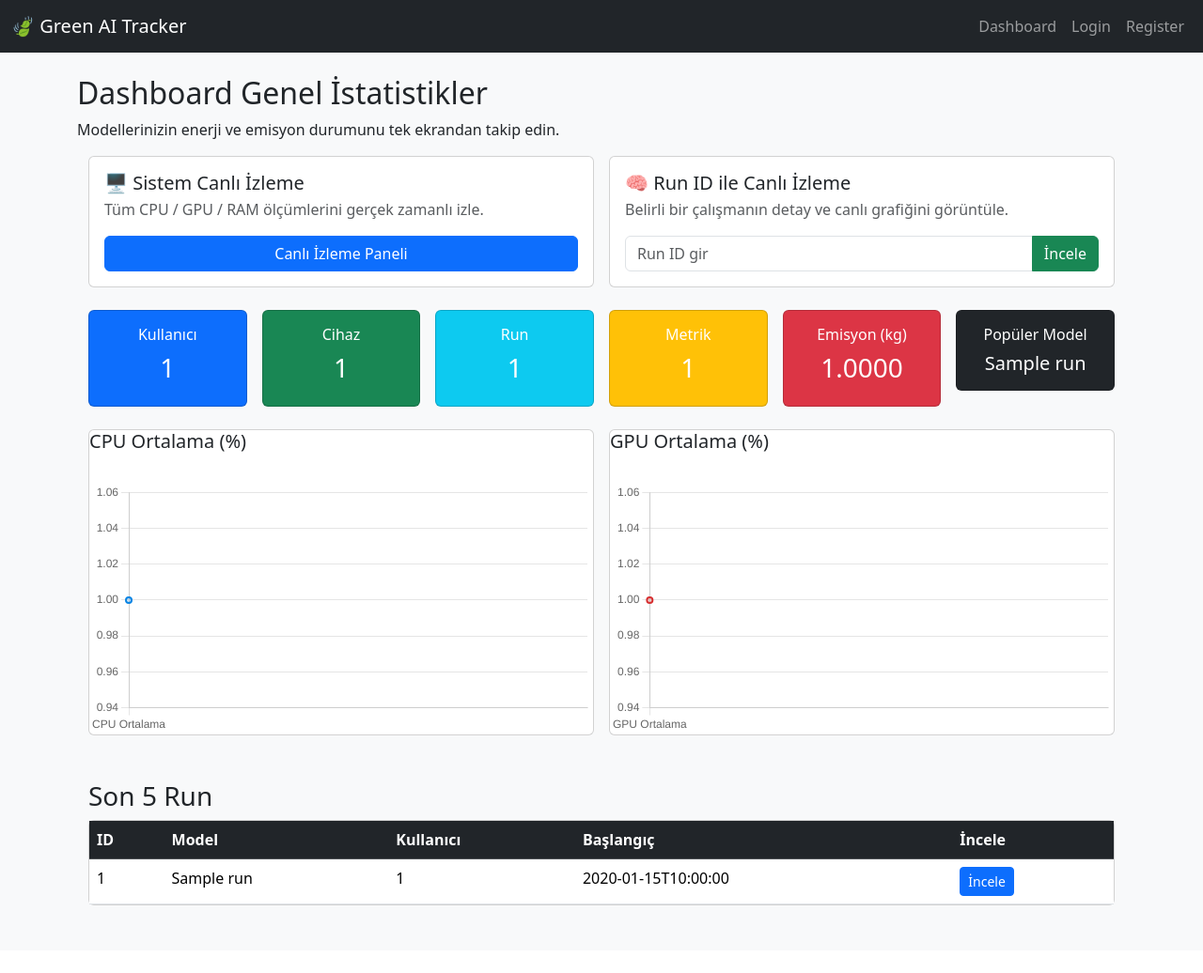
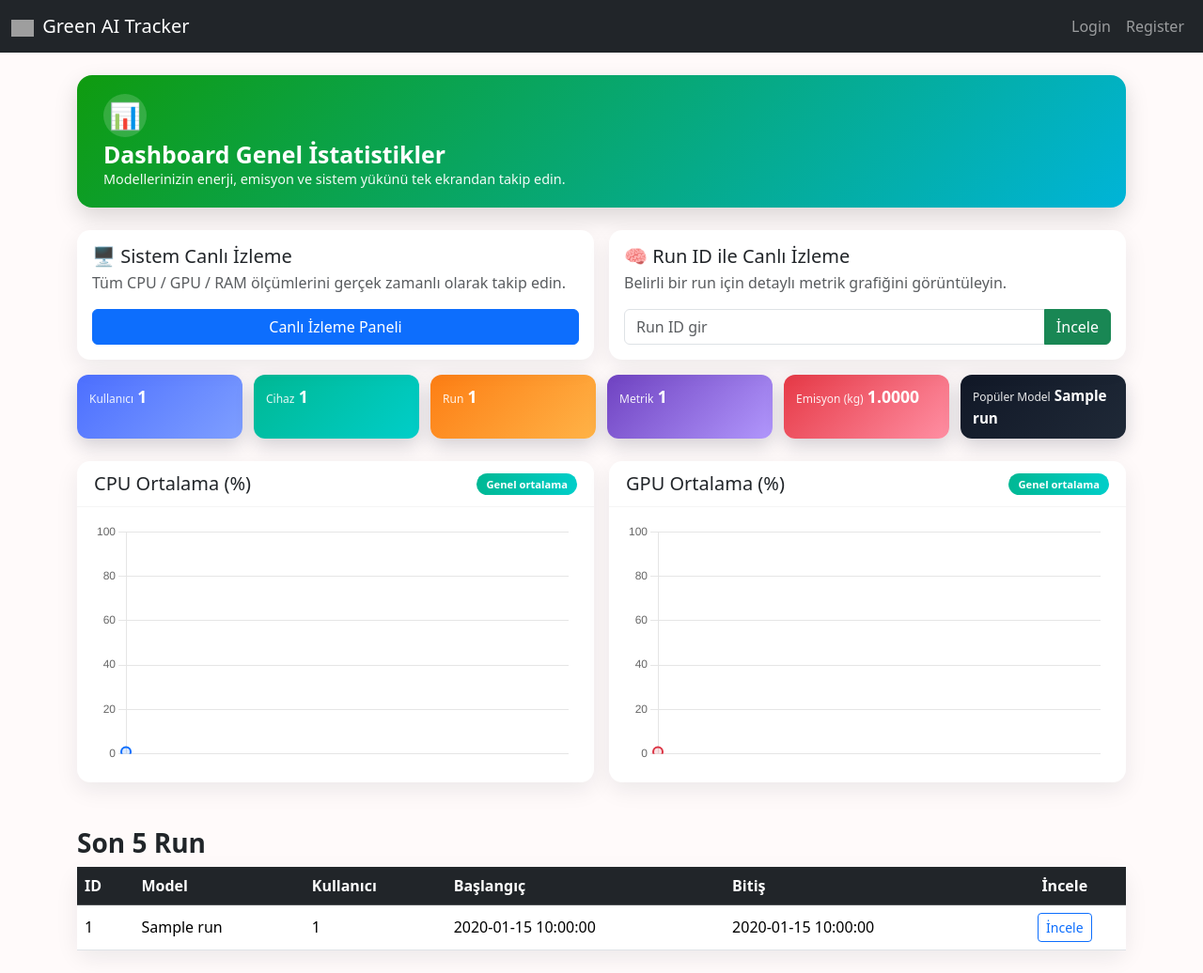
Before and after one commit to Merdgn/green-ai-tracker, a FastAPI app: template app/templates/index.html in a window 1280 px wide. Shown: the whole page at 94% size. Before the commit the page ends 964 px from the top, so only its background shows below. Run offline with FastAPI, Linux system fonts and the light colour scheme; the template is opened without the code that fills it: most values are stand-ins (such as "Sample title", 1, 10 or a date in 2020); grey boxes are pictures that could not be loaded.

Commit message:
Add dashboard stats UI, end time column and improve CPU/GPU charts

```diff
--- a/app/static/style.css
+++ b/app/static/style.css
@@ -1,7 +1,10 @@
+/* === GENEL ARKA PLAN === */
 body {
-    background: #f7f7f7;
+    background: rgb(255,250,250)
+
 }
 
+/* Eski dashboard chart layout'ların kalsın diye bıraktım */
 .charts-wrapper {
     display: grid;
     grid-template-columns: repeat(2, 1fr);
@@ -21,18 +24,16 @@
     border-radius: 10px;
 }
 
-
 .subtitle {
     color: #bbb;
     margin-top: 10px;
     text-align: center;
 }
 
-
 /* ========== AUTH PAGES (login / register) ========== */
 
 .auth-wrapper {
-    min-height: calc(100vh - 90px); /* navbar yüksekliği çıkarıldı */
+    min-height: calc(100vh - 90px);
     display: flex;
     align-items: center;
     justify-content: center;
@@ -79,3 +80,120 @@
 .auth-link:hover {
     text-decoration: underline;
 }
+
+/* ========== DASHBOARD BÜYÜK HEADER ========== */
+/* Monitor sayfasındaki yeşil barın dashboard versiyonu */
+
+.page-gradient-header {
+     background: linear-gradient(135deg, #0f9b0f, #00b4d8);
+        color: #fff;
+        border-radius: 1rem;
+        padding: 1.25rem 1.75rem;
+        margin-top: 1rem;
+        margin-bottom: 1.75rem;
+        box-shadow: 0 10px 25px rgba(0, 0, 0, 0.15);
+        display: flex;
+        flex-direction: column;
+        gap: 0.25rem;
+    }
+
+.pg-icon {
+    width: 46px;
+    height: 46px;
+    border-radius: 999px;
+    background: rgba(255, 255, 255, 0.16);
+    display: flex;
+    align-items: center;
+    justify-content: center;
+    font-size: 1.7rem;
+}
+
+.pg-title {
+    margin: 0;
+    font-size: 1.55rem;
+    font-weight: 600;
+}
+
+.pg-subtitle {
+    margin: 0;
+    font-size: 0.9rem;
+    opacity: 0.95;
+}
+
+/* ========== DASHBOARD KARTLAR ========== */
+
+.dash-card {
+    border-radius: 14px;
+    border: none;
+    box-shadow: 0 8px 24px rgba(15, 23, 42, 0.08);
+    background-color: #ffffff;
+}
+
+.dash-card-header {
+    padding: 12px 18px;
+    border-bottom: 1px solid rgba(0,0,0,0.04);
+    display: flex;
+    justify-content: space-between;
+    align-items: center;
+}
+
+.dash-card-body {
+    padding: 16px 18px 20px 18px;
+}
+
+.badge-live {
+    background: linear-gradient(90deg, #00b894, #00cec9);
+    border-radius: 999px;
+    font-size: 0.7rem;
+    padding: 6px 10px;
+    color: #fff;
+}
+
+/* Küçük istatistik kartları */
+.stats-grid {
+    display: flex;
+    flex-wrap: wrap;
+    gap: 12px;
+}
+
+.stat-card {
+    flex: 1 1 140px;
+    border-radius: 12px;
+    padding: 10px 13px;
+    color: #fff;
+    box-shadow: 0 8px 20px rgba(15, 23, 42, 0.18);
+}
+
+.stat-label {
+    font-size: 0.75rem;
+    opacity: 0.9;
+}
+
+.stat-value {
+    font-size: 1.1rem;
+    font-weight: 600;
+}
+
+.stat-small {
+    font-size: 0.95rem;
+}
+
+/* Renkler */
+.stat-users   { background: linear-gradient(135deg, #4c6fff, #7f9fff); }
+.stat-devices { background: linear-gradient(135deg, #00b894, #00cec9); }
+.stat-runs    { background: linear-gradient(135deg, #fd7e14, #ffb347); }
+.stat-metrics { background: linear-gradient(135deg, #6f42c1, #b197fc); }
+.stat-emission{ background: linear-gradient(135deg, #e63946, #ff8fa3); }
+.stat-popular { background: linear-gradient(135deg, #111827, #1f2937); }
+
+.section-title {
+    font-weight: 600;
+}
+
+/* Mobile uyumu */
+@media (max-width: 768px) {
+    .page-gradient-header {
+        flex-direction: column;
+        align-items: flex-start;
+    }
+}
--- a/app/templates/base.html
+++ b/app/templates/base.html
@@ -2,16 +2,21 @@
 <html lang="tr">
 <head>
     <meta charset="UTF-8">
-    <title>Green AI Tracker</title>
+    <title>{{ title if title else "Green AI Tracker" }}</title>
     <meta name="viewport" content="width=device-width, initial-scale=1">
 
-    <!-- Bootstrap CSS (sen ne kullanıyorsan onu koy) -->
+    <!-- Bootstrap CSS -->
     <link
         href="https://cdn.jsdelivr.net/npm/bootstrap@5.3.3/dist/css/bootstrap.min.css"
         rel="stylesheet"
     >
+
+    <!-- SENİN CSS DOSYAN -->
+    <link rel="stylesheet" href="/static/style.css?v=1">
 </head>
-<body class="bg-light">
+
+<body>
+<!-- bg-light'i sildim, arka planı tamamen style.css yönetecek -->
 
 <nav class="navbar navbar-expand-lg navbar-dark bg-dark">
     <div class="container-fluid">
@@ -28,6 +33,7 @@
 
         <div class="collapse navbar-collapse" id="navbarNav">
             <ul class="navbar-nav ms-auto">
+
                 {# Kullanıcı login OLDUYSA #}
                 {% if request.state.current_user %}
                     <li class="nav-item">
@@ -58,11 +64,11 @@
     </div>
 </nav>
 
-<div class="container my-5">
-    {% block content %}
-    <!-- Sayfa içeriği buraya gelecek -->
-    {% endblock %}
+<div class="container my-4">
+    {% block content %}{% endblock %}
 </div>
 
 <!-- Bootstrap JS -->
-<script src="https://cdn.jsdelivr.net/npm/bootstrap@5.3.3/dist/js/bootstrap.bundle.m
+<script src="https://cdn.jsdelivr.net/npm/bootstrap@5.3.3/dist/js/bootstrap.bundle.min.js"></script>
+</body>
+</html>
--- a/app/templates/index.html
+++ b/app/templates/index.html
@@ -1,38 +1,46 @@
-{% extends "layout.html" %}
+{% extends "base.html" %}
 
 {% block content %}
 
-<div class="page-gradient-header">
-    <h2>Dashboard Genel İstatistikler</h2>
-    <p>Modellerinizin enerji ve emisyon durumunu tek ekrandan takip edin.</p>
+<!-- ÜST BÜYÜK GRADIENT BAŞLIK -->
+<div class="page-gradient-header mb-4">
+    <div class="pg-icon">
+        📊
+    </div>
+    <div>
+        <h1 class="pg-title">Dashboard Genel İstatistikler</h1>
+        <p class="pg-subtitle">
+            Modellerinizin enerji, emisyon ve sistem yükünü tek ekrandan takip edin.
+        </p>
+    </div>
 </div>
 
-<div class="container mb-5">
-
 <!-- ÜST KARTLAR -->
-    <div class="row g-3 mb-4">
+<div class="row g-3 mb-3">
     <!-- Sistem Canlı İzleme -->
     <div class="col-md-6">
-            <div class="card chart-card">
-                <div class="card-body">
+        <div class="card dash-card h-100">
+            <div class="card-body d-flex flex-column">
                 <h5 class="card-title mb-1">🖥️ Sistem Canlı İzleme</h5>
                 <p class="card-text text-muted mb-3">
-                        Tüm CPU / GPU / RAM ölçümlerini gerçek zamanlı izle.
+                    Tüm CPU / GPU / RAM ölçümlerini gerçek zamanlı olarak takip edin.
                 </p>
-                    <a href="/monitor" class="btn btn-primary w-100">Canlı İzleme Paneli</a>
+                <a href="/monitor" class="btn btn-primary mt-auto w-100">
+                    Canlı İzleme Paneli
+                </a>
             </div>
         </div>
     </div>
 
     <!-- Run ID ile Canlı İzleme -->
     <div class="col-md-6">
-            <div class="card chart-card">
-                <div class="card-body">
+        <div class="card dash-card h-100">
+            <div class="card-body d-flex flex-column">
                 <h5 class="card-title mb-1">🧠 Run ID ile Canlı İzleme</h5>
                 <p class="card-text text-muted mb-3">
-                        Belirli bir çalışmanın detay ve canlı grafiğini görüntüle.
+                    Belirli bir run için detaylı metrik grafiğini görüntüleyin.
                 </p>
-                    <div class="input-group">
+                <div class="input-group mt-auto">
                     <input id="runIdInput" type="number" class="form-control" placeholder="Run ID gir" />
                     <button id="runIdGoBtn" class="btn btn-success">İncele</button>
                 </div>
@@ -41,31 +49,32 @@
     </div>
 </div>
 
-    <!-- İSTATİSTİK KARTLAR -->
-    <div id="stats-cards" class="row g-3 mb-4">
-        <!-- JS ile doldurulacak -->
+<!-- RENKLİ KÜÇÜK İSTATİSTİK KARTLARI -->
+<div id="stats-grid" class="stats-grid mb-4">
+    <!-- JS dolduracak -->
 </div>
 
 <!-- ORTALAMA GRAFİKLER -->
 <div class="row g-3 mb-5">
     <div class="col-md-6">
-            <div class="card chart-card">
-                <div class="chart-card-header">
-                    <h5>CPU Ortalama (%)</h5>
-                    <span class="badge badge-live text-white">Genel ortalama</span>
+        <div class="card dash-card">
+            <div class="dash-card-header">
+                <h5 class="mb-0">CPU Ortalama (%)</h5>
+                <span class="badge badge-live">Genel ortalama</span>
             </div>
-                <div class="chart-card-body">
+            <div class="dash-card-body">
                 <canvas id="cpuChart" style="height:260px;"></canvas>
             </div>
         </div>
     </div>
+
     <div class="col-md-6">
-            <div class="card chart-card">
-                <div class="chart-card-header">
-                    <h5>GPU Ortalama (%)</h5>
-                    <span class="badge badge-live text-white">Genel ortalama</span>
+        <div class="card dash-card">
+            <div class="dash-card-header">
+                <h5 class="mb-0">GPU Ortalama (%)</h5>
+                <span class="badge badge-live">Genel ortalama</span>
             </div>
-                <div class="chart-card-body">
+            <div class="dash-card-body">
                 <canvas id="gpuChart" style="height:260px;"></canvas>
             </div>
         </div>
@@ -73,17 +82,18 @@
 </div>
 
 <!-- SON 5 RUN -->
-    <h3 class="section-title">Son 5 Run</h3>
-    <div class="card chart-card">
+<h3 class="section-title mb-2">Son 5 Run</h3>
+<div class="card dash-card">
     <div class="card-body p-0">
-            <table class="table mb-0" id="recentRunsTable">
+        <table class="table mb-0 align-middle" id="recentRunsTable">
             <thead class="table-dark">
                 <tr>
                     <th>ID</th>
                     <th>Model</th>
                     <th>Kullanıcı</th>
                     <th>Başlangıç</th>
-                        <th>İncele</th>
+                    <th>Bitiş</th>
+                    <th class="text-center">İncele</th>
                 </tr>
             </thead>
             <tbody>
@@ -93,27 +103,62 @@
     </div>
 </div>
 
-</div>
-
 <script src="https://cdn.jsdelivr.net/npm/chart.js"></script>
 
 <script>
+// ISO tarih -> "YYYY-MM-DD HH:MM:SS"
+function formatDateTime(iso) {
+    if (!iso) return "-";
+    const d = new Date(iso);
+    if (isNaN(d.getTime())) return String(iso); // parse edemezse olduğu gibi göster
+
+    const pad = (n) => String(n).padStart(2, "0");
+    const y = d.getFullYear();
+    const m = pad(d.getMonth() + 1);
+    const day = pad(d.getDate());
+    const h = pad(d.getHours());
+    const min = pad(d.getMinutes());
+    const s = pad(d.getSeconds());
+    return `${y}-${m}-${day} ${h}:${min}:${s}`;
+}
+
 // Dashboard API'den veriyi çek
 fetch("/dashboard/stats")
     .then(res => res.json())
-    .then(data => {
-
-        // ==== KARTLARI YAZDIR ====
-        document.getElementById("stats-cards").innerHTML = `
-            <div class="col-md-2"><div class="card p-3 bg-primary text-white text-center"><h6>Kullanıcı</h6><h3>${data.total_users}</h3></div></div>
-            <div class="col-md-2"><div class="card p-3 bg-success text-white text-center"><h6>Cihaz</h6><h3>${data.total_devices}</h3></div></div>
-            <div class="col-md-2"><div class="card p-3 bg-info text-white text-center"><h6>Run</h6><h3>${data.total_runs}</h3></div></div>
-            <div class="col-md-2"><div class="card p-3 bg-warning text-white text-center"><h6>Metrik</h6><h3>${data.total_metrics}</h3></div></div>
-            <div class="col-md-2"><div class="card p-3 bg-danger text-white text-center"><h6>Emisyon (kg)</h6><h3>${data.total_emission_kg.toFixed(4)}</h3></div></div>
-            <div class="col-md-2"><div class="card p-3 bg-dark text-white text-center"><h6>Popüler Model</h6><h5 class="mb-0">${data.popular_model.name ?? "-"}</h5></div></div>
+    .then((data) => {
+        // =========================
+        // RENKLİ KÜÇÜK KARTLAR
+        // =========================
+        document.getElementById("stats-grid").innerHTML = `
+            <div class="stat-card stat-users">
+                <span class="stat-label">Kullanıcı</span>
+                <span class="stat-value">${data.total_users}</span>
+            </div>
+            <div class="stat-card stat-devices">
+                <span class="stat-label">Cihaz</span>
+                <span class="stat-value">${data.total_devices}</span>
+            </div>
+            <div class="stat-card stat-runs">
+                <span class="stat-label">Run</span>
+                <span class="stat-value">${data.total_runs}</span>
+            </div>
+            <div class="stat-card stat-metrics">
+                <span class="stat-label">Metrik</span>
+                <span class="stat-value">${data.total_metrics}</span>
+            </div>
+            <div class="stat-card stat-emission">
+                <span class="stat-label">Emisyon (kg)</span>
+                <span class="stat-value">${data.total_emission_kg.toFixed(4)}</span>
+            </div>
+            <div class="stat-card stat-popular">
+                <span class="stat-label">Popüler Model</span>
+                <span class="stat-value stat-small">${data.popular_model.name ?? "-"}</span>
+            </div>
         `;
 
-        // ==== CPU GRAFİK ====
+        // =========================
+        // CPU GRAFİĞİ (0–100 arası, ortalı)
+        // =========================
         new Chart(document.getElementById("cpuChart"), {
             type: "line",
             data: {
@@ -121,17 +166,33 @@
                 datasets: [{
                     label: "CPU (%)",
                     data: [data.avg_cpu],
-                    borderColor: "#0984e3",
-                    backgroundColor: "rgba(9,132,227,0.15)",
+                    borderColor: "#0d6efd",
+                    backgroundColor: "rgba(13,110,253,0.15)",
                     borderWidth: 2,
-                    tension: 0.2,
-                    fill: true
+                    tension: 0.3,
+                    fill: true,
+                    pointRadius: 5,
+                    pointHoverRadius: 7
                 }]
             },
-            options: { plugins: { legend: { display: false } } }
+            options: {
+                plugins: { legend: { display: false } },
+                scales: {
+                    y: {
+                        min: 0,
+                        max: 100,
+                        ticks: { stepSize: 20 }
+                    },
+                    x: {
+                        display: false
+                    }
+                }
+            }
         });
 
-        // ==== GPU GRAFİK ====
+        // =========================
+        // GPU GRAFİĞİ (0–100 arası, ortalı)
+        // =========================
         new Chart(document.getElementById("gpuChart"), {
             type: "line",
             data: {
@@ -139,27 +200,48 @@
                 datasets: [{
                     label: "GPU (%)",
                     data: [data.avg_gpu],
-                    borderColor: "#d63031",
-                    backgroundColor: "rgba(214,48,49,0.15)",
+                    borderColor: "#dc3545",
+                    backgroundColor: "rgba(220,53,69,0.15)",
                     borderWidth: 2,
-                    tension: 0.2,
-                    fill: true
+                    tension: 0.3,
+                    fill: true,
+                    pointRadius: 5,
+                    pointHoverRadius: 7
                 }]
             },
-            options: { plugins: { legend: { display: false } } }
+            options: {
+                plugins: { legend: { display: false } },
+                scales: {
+                    y: {
+                        min: 0,
+                        max: 100,
+                        ticks: { stepSize: 20 }
+                    },
+                    x: {
+                        display: false
+                    }
+                }
+            }
         });
 
-        // ==== SON 5 RUN TABLOSU ====
+        // =========================
+        // SON 5 RUN TABLOSU
+        // (backend'den gelen started_at & ended_at kullanılıyor)
+        // =========================
         let tbody = "";
-        data.recent_runs.forEach(r => {
+        (data.recent_runs || []).forEach(r => {
+            const started = formatDateTime(r.started_at);
+            const ended   = formatDateTime(r.ended_at);
+
             tbody += `
                 <tr>
                     <td>${r.id}</td>
                     <td>${r.model_name}</td>
                     <td>${r.user_id}</td>
-                    <td>${r.started_at}</td>
-                    <td>
-                        <a class="btn btn-primary btn-sm" href="/run/${r.id}">İncele</a>
+                    <td>${started}</td>
+                    <td>${ended}</td>
+                    <td class="text-center">
+                        <a class="btn btn-outline-primary btn-sm" href="/run/${r.id}">İncele</a>
                     </td>
                 </tr>
             `;
```
Also changed, not shown: app/routes/dashboard.py (+7 -6 lines). Lines whose indentation alone changed are shown as unchanged.
